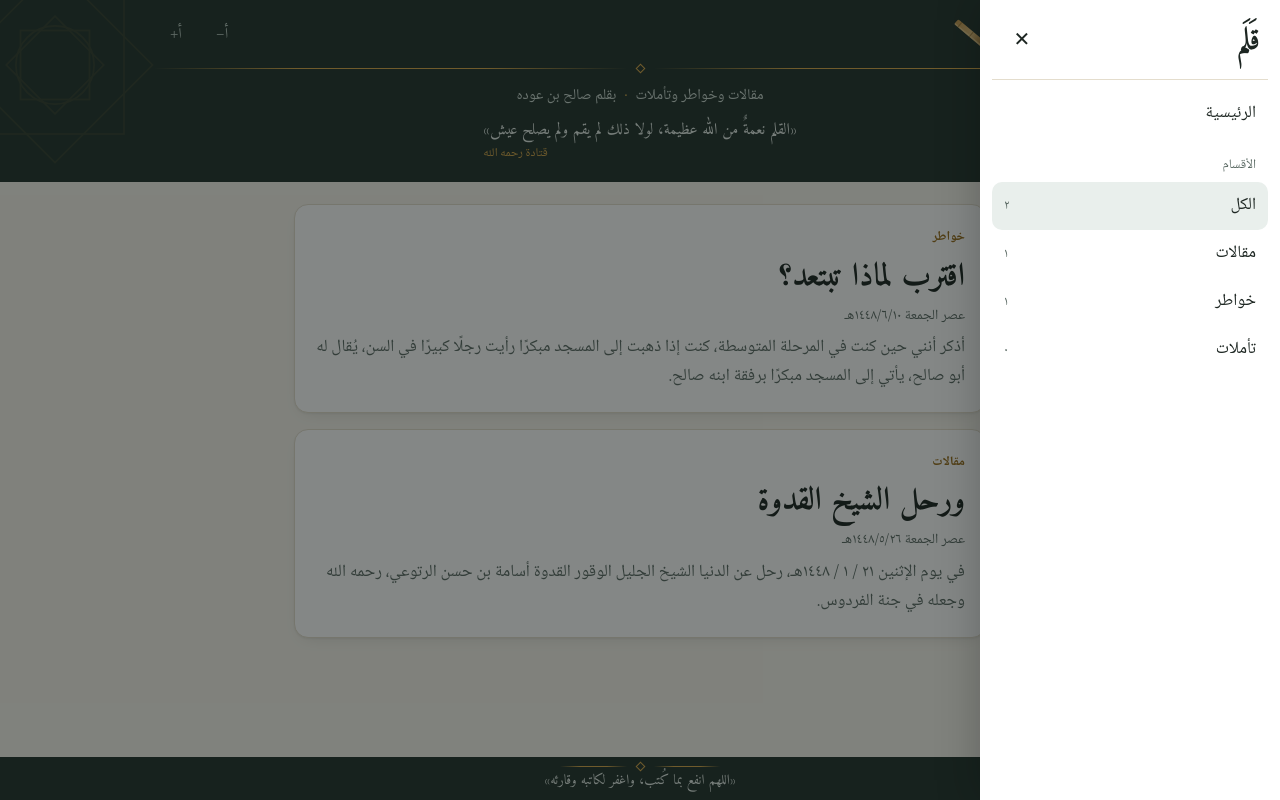
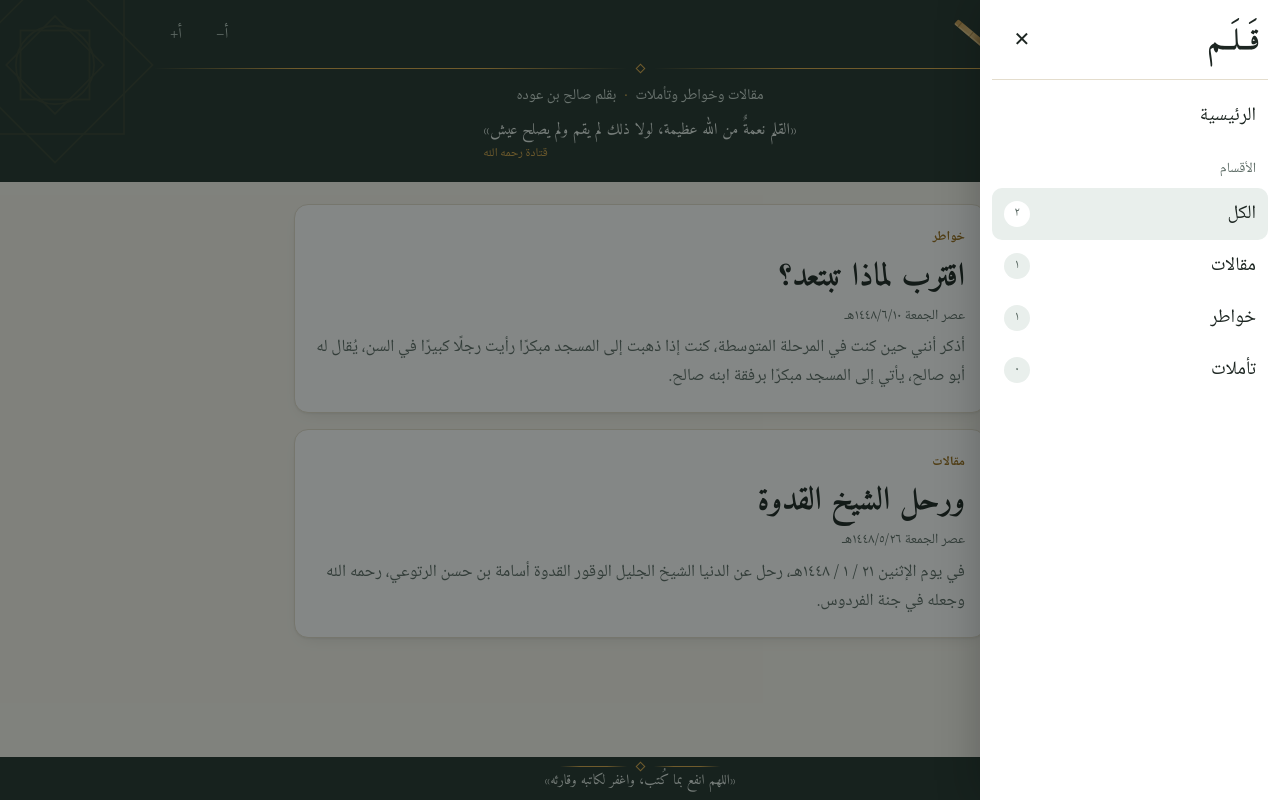
Before and after one commit to saalodah-beep/qalam, a plain HTML site: page index.html in a window 1280 px wide. Both pictures are taken after a click on the button "القائمة". Drawn offline with Linux system fonts and the light colour scheme.

Commit message:
القائمة: أعداد في دوائر، خط أكبر، «قَــلَــم» ممدودة
Co-Authored-By: Claude Opus 5.5 <noreply@anthropic.com>
Claude-Session: https://claude.ai/code/session_01BzCH8DCD22fQ1koZxgQ6NH

```diff
--- a/index.html
+++ b/index.html
@@ -60,10 +60,11 @@ button,input,select,textarea{font:inherit;color:inherit}
 .dh{display:flex;align-items:center;justify-content:space-between;padding:0 8px 12px;border-bottom:1px solid var(--line);margin-bottom:8px}
 .dh b{font-family:Amiri,serif;font-size:30px;color:var(--ink)}
 .x{background:none;border:0;min-width:44px;min-height:44px;font-size:20px;cursor:pointer;border-radius:8px;color:var(--ink)}
-.dl{display:flex;align-items:center;justify-content:space-between;min-height:48px;padding:8px 12px;border-radius:10px;text-decoration:none;font-size:17px;color:var(--ink)}
+.dl{display:flex;align-items:center;justify-content:space-between;min-height:52px;padding:8px 12px;border-radius:10px;text-decoration:none;font-size:19px;color:var(--ink)}
 .dl:hover,.dl[aria-current]{background:var(--green2)}
-.dl .n{font-size:13px;color:var(--soft)}
-.dt{font-size:13px;color:var(--soft);padding:14px 12px 4px}
+.dl .n{display:inline-flex;align-items:center;justify-content:center;min-width:26px;height:26px;padding:0 6px;border-radius:13px;background:var(--green2);color:var(--soft);font-size:13px;line-height:1}
+.dl[aria-current] .n{background:var(--card,var(--bg))}
+.dt{font-size:14px;color:var(--soft);padding:14px 12px 4px}
 @media(prefers-reduced-motion:no-preference){.drawer:not([hidden]){animation:slide .22s ease-out}@keyframes slide{from{transform:translateX(100%)}to{transform:none}}}
 /* الأقسام والبحث */
 .bar{position:sticky;top:0;z-index:5;background:var(--bg);border-bottom:1px solid var(--line)}
@@ -194,7 +195,7 @@ article h1{font-family:Amiri,serif;font-weight:700;font-size:clamp(34px,6vw,50px
 
 <div class="scrim" id="scrim" hidden></div>
 <aside class="drawer" id="menu" aria-label="القائمة" hidden>
-  <div class="dh"><b>قَلَم</b><button id="menuClose" class="x" aria-label="إغلاق">✕</button></div>
+  <div class="dh"><b>قَــلَــم</b><button id="menuClose" class="x" aria-label="إغلاق">✕</button></div>
   <a href="#all" class="dl">الرئيسية</a>
   <div class="dt">الأقسام</div>
   <div id="menuCats"></div>
```
